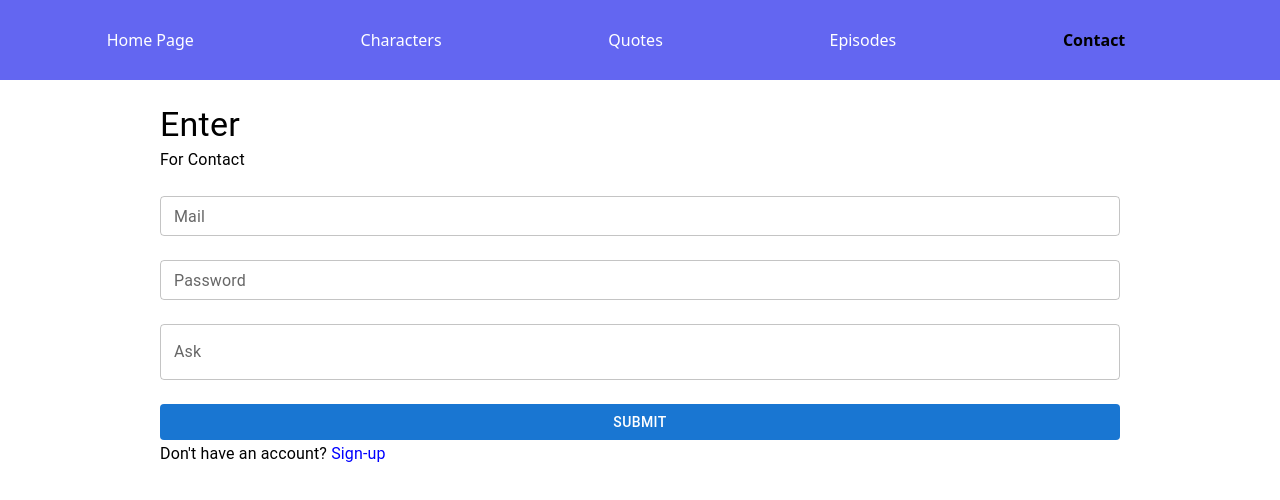
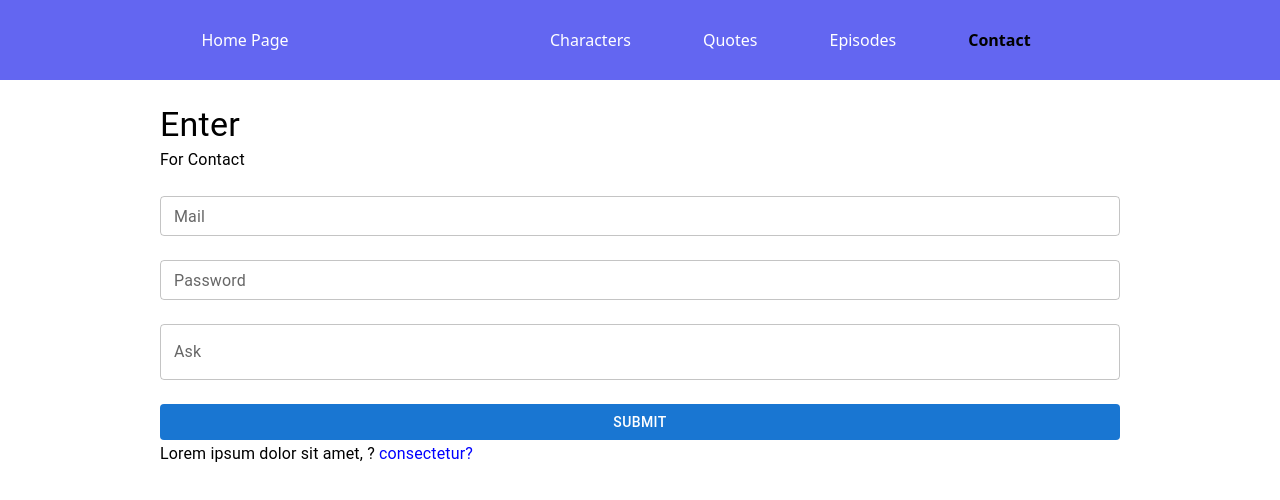
Before and after one commit to ardaalkan/breaking-bad-wiki-app, a React (Create React App) app: page /contact in a window 1280 px wide. Shown: the top 500 px of the page. Built offline with nearby package versions, Linux system fonts and the light colour scheme.

Commit message:
navbar design

```diff
--- a/src/components/Contact.tsx
+++ b/src/components/Contact.tsx
@@ -104,10 +104,10 @@ export const Contact: React.FC = () => {
 
       <div className="auth-form__footer">
         <Typography variant="subtitle1" component="span">
-          Don't have an account?{" "}
+          Lorem ipsum dolor sit amet, ?{" "}
         </Typography>
         <Typography variant="subtitle1" component="span" sx={{ color: "blue" }}>
-          Sign-up
+          consectetur?
         </Typography>
       </div>
     </div>
--- a/src/components/Navbar.tsx
+++ b/src/components/Navbar.tsx
@@ -13,6 +13,7 @@ const Navbar = () => {
       >
         Home Page
       </NavLink>
+      <div>
         <NavLink
           to="characters"
           className={(activeStyle) =>
@@ -54,6 +55,7 @@ const Navbar = () => {
           Contact
         </NavLink>
       </div>
+    </div>
   );
 };
 
```
Lines whose indentation alone changed are shown as unchanged.
